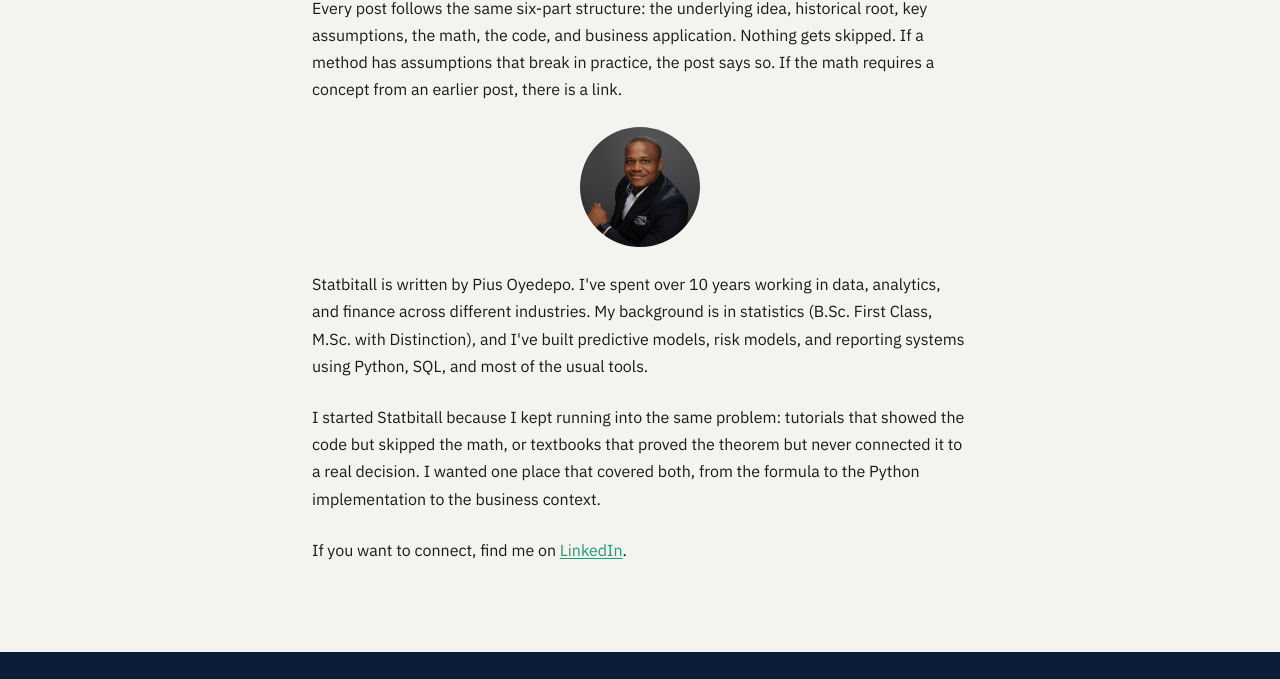
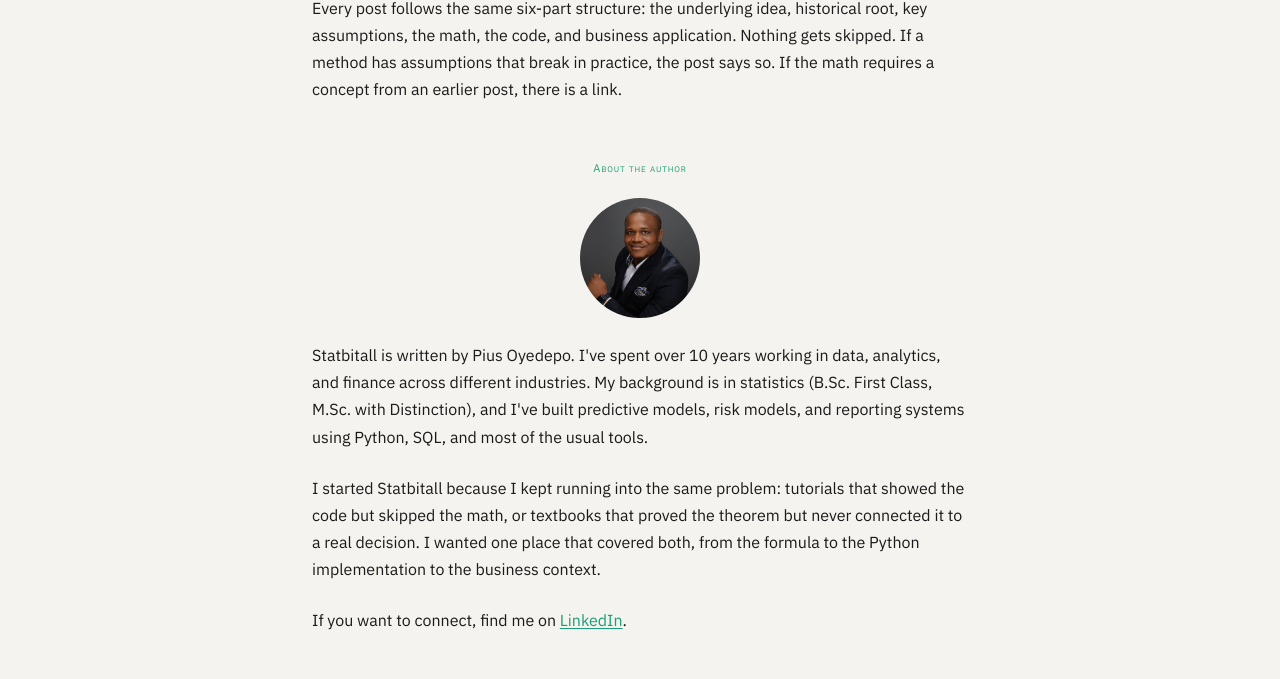
Before and after one commit to piusoyedepo/statbitall, an Astro site: page /about in a window 1280 px wide. Shown: the part 819-1498 px from the top of the page. Built offline with nearby package versions, Linux system fonts and the light colour scheme; Astro itself is replaced by a stand-in of ours; some packages are replaced by stand-ins of ours.

Commit message:
fix: style about page author section

```diff
--- a/src/pages/about.astro
+++ b/src/pages/about.astro
@@ -51,6 +51,8 @@ import headshot from '../assets/images/pius-headshot.jpeg';
           requires a concept from an earlier post, there is a link.
         </p>
 
+        <div class="author-section">
+          <p class="author-label">About the author</p>
           <div class="author-photo-wrap">
             <Image
               src={headshot}
@@ -78,6 +80,7 @@ import headshot from '../assets/images/pius-headshot.jpeg';
           <p>
             If you want to connect, find me on <a href="https://www.linkedin.com/in/pius-oyedepo-30371283/" target="_blank" rel="noopener noreferrer">LinkedIn</a>.
           </p>
+        </div>
       </div>
     </div>
   </main>
@@ -163,6 +166,26 @@ import headshot from '../assets/images/pius-headshot.jpeg';
     color: #0F6E56;
   }
 
+  .author-section {
+    border-top: 1px solid var(--color-border-subtle);
+    padding-top: 2rem;
+    margin-top: 0.5rem;
+  }
+
+  .author-section > p {
+    margin: 0 0 1.5rem;
+  }
+
+  .author-label {
+    font-family: 'IBM Plex Sans', system-ui, sans-serif;
+    font-size: 11px;
+    font-variant: small-caps;
+    letter-spacing: 0.08em;
+    color: #1B9E77;
+    text-align: center;
+    margin: 0 0 1.25rem !important;
+  }
+
   .author-photo-wrap {
     display: flex;
     justify-content: center;
```
Lines whose indentation alone changed are shown as unchanged.
